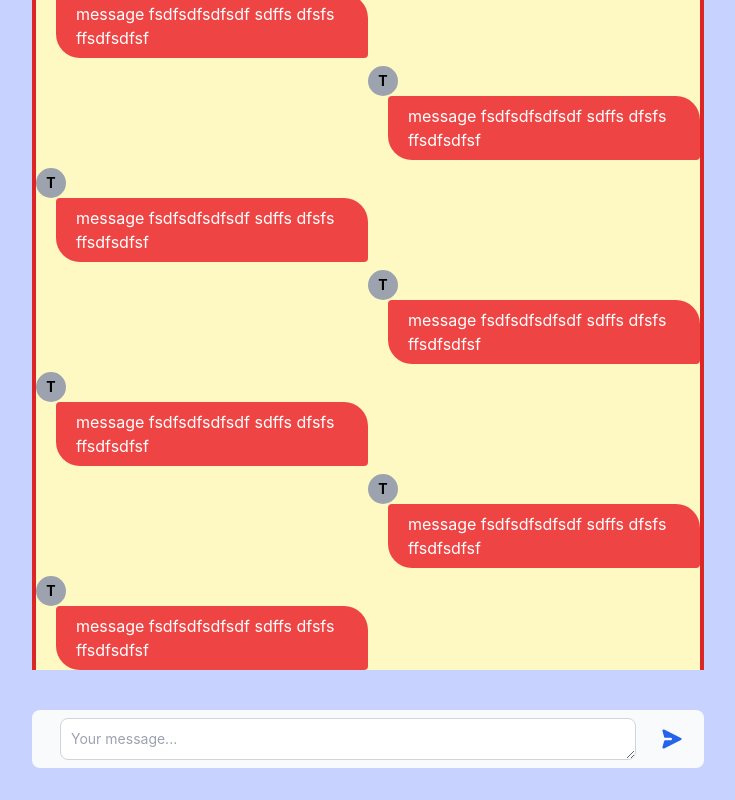
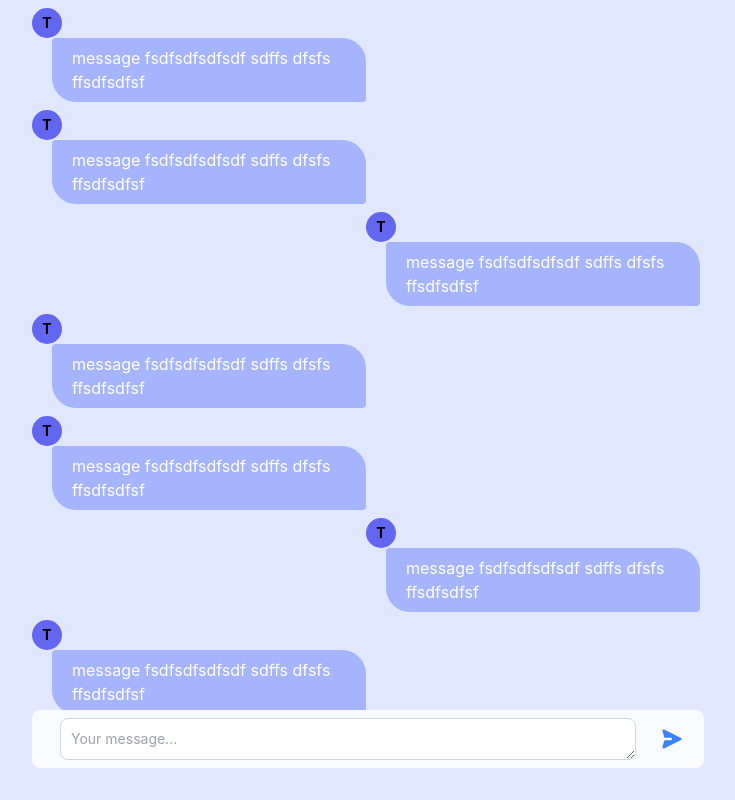
Before and after one commit to tonyjemba/Test2, a React (Create React App) app: page / in a window 1280 px wide. Shown: the whole page, without its empty margins (272-1007 px from the left). Built offline with nearby package versions, Linux system fonts and the light colour scheme.

Commit message:
final design for the chat screen

```diff
--- a/src/App.js
+++ b/src/App.js
@@ -3,7 +3,7 @@ import Chat from "./pages/Chat"
 
 function App() {
   return (
-    <div className="App">
+    <div className="App ">
      <Chat/>
     </div>
   );
--- a/src/components/ChatThread.js
+++ b/src/components/ChatThread.js
@@ -2,15 +2,15 @@ import React from "react";
 
 const ChatThread = ({position}) => {
   return (
-    <div className={`flex items-end ${position} pt-2`}>
+    <div className={`flex items-end ${position} pt-2 w-full  `}>
       <div className="  " style={{ maxWidth: '50%' }}>
         <div
-          class="w-1/2 h-10 rounded-full  bg-gray-400 text-center text-sm flex justify-center items-center  "
+          className="w-1/2 h-10 rounded-full  bg-indigo-500 text-center text-sm flex justify-center items-center  "
           style={{ height: "30px", width: "30px" }}
         >
           <div className="font-bold">T</div>
         </div>
-        <div class="bg-red-500 px-5 py-2 text-left ml-5 text-white rounded rounded-tr-3xl rounded-bl-3xl">
+        <div className="bg-indigo-300 px-5 py-2 text-left ml-5 text-white rounded rounded-tr-3xl rounded-bl-3xl">
           message fsdfsdfsdfsdf sdffs dfsfs ffsdfsdfsf
         </div>
       </div>
--- a/src/components/MessageInput.js
+++ b/src/components/MessageInput.js
@@ -2,9 +2,9 @@ import React from "react";
 
 const MessageInput = () => {
   return (
-    <div className="max-w-2xl mx-auto">
+    <div className="max-w-2xl mx-auto bg-indigo-100 pb-8 ">
       <form>
-        <label for="chat" className="sr-only">
+        <label  className="sr-only">
           Your message
         </label>
         <div className="flex items-center py-2 px-3 bg-gray-50 rounded-lg dark:bg-gray-700">
@@ -16,7 +16,7 @@ const MessageInput = () => {
           ></textarea>
           <button
             type="submit"
-            className="inline-flex justify-center p-2 text-blue-600 rounded-full cursor-pointer hover:bg-blue-100 dark:text-blue-500 dark:hover:bg-gray-600"
+            className="inline-flex justify-center p-2 text-blue-500 rounded-full cursor-pointer hover:bg-blue-100 dark:text-blue-500 dark:hover:bg-gray-600"
           >
             <svg
               className="w-6 h-6 rotate-90"
--- a/src/index.css
+++ b/src/index.css
@@ -11,6 +11,7 @@ code {
   font-family: source-code-pro, Menlo, Monaco, Consolas, 'Courier New',
     monospace;
 }
+::-webkit-scrollbar {display:none;}
 @tailwind base;
 @tailwind components;
 @tailwind utilities;
--- a/src/pages/Chat.js
+++ b/src/pages/Chat.js
@@ -3,24 +3,23 @@ import MessageInput from "../components/MessageInput";
 import ChatThread from "../components/ChatThread";
 const Chat = () => {
   return (
-    <div className="h-screen">
-      <div className="h-full sticky bg-indigo-200">
-
-        <div className=" pl-1 pr-1 absolute inset-x-0 bottom-0  pb-8">
-        <div className="max-w-2xl  mx-auto bg-red-600">
-            <div className="w-100 bg-yellow-100 ml-1 mr-1 mb-10  ">
-                <ChatThread position="justify-end"/>
-                <ChatThread position="justify-start"/>
-                <ChatThread position="justify-end"/>
-                <ChatThread position="justify-start"/>
-                <ChatThread position="justify-end"/>
-                <ChatThread position="justify-start"/>
-                <ChatThread position="justify-end"/>
-                <ChatThread position="justify-start"/>
-            </div>
-        </div>
-          <MessageInput />
-
+    <div className="h-screen   bg-indigo-100 pr-2 ">
+      <div className="max-w-2xl   h-full mx-auto ">
+        <div className="flex flex-1 flex-col  h-full  overflow-auto w-full">
+          <div className=" h-full pb-28  flex  min-h-min flex-col-reverse overflow-auto  content-end  pl-1     ">
+            <ChatThread position="justify-end" />
+            <ChatThread position="justify-start" />
+            <ChatThread position="justify-start" />
+            <ChatThread position="justify-end" />
+            <ChatThread position="justify-start" />
+            <ChatThread position="justify-start" />
+            <ChatThread position="justify-end" />
+            <ChatThread position="justify-start" />
+            <ChatThread position="justify-start" />
+          </div>
+          <div className=" fixed w-full    inset-x-0 bottom-0  ">
+            <MessageInput />
+          </div>
         </div>
       </div>
     </div>
```
Also changed, not shown: src/logo.svg (deleted).
